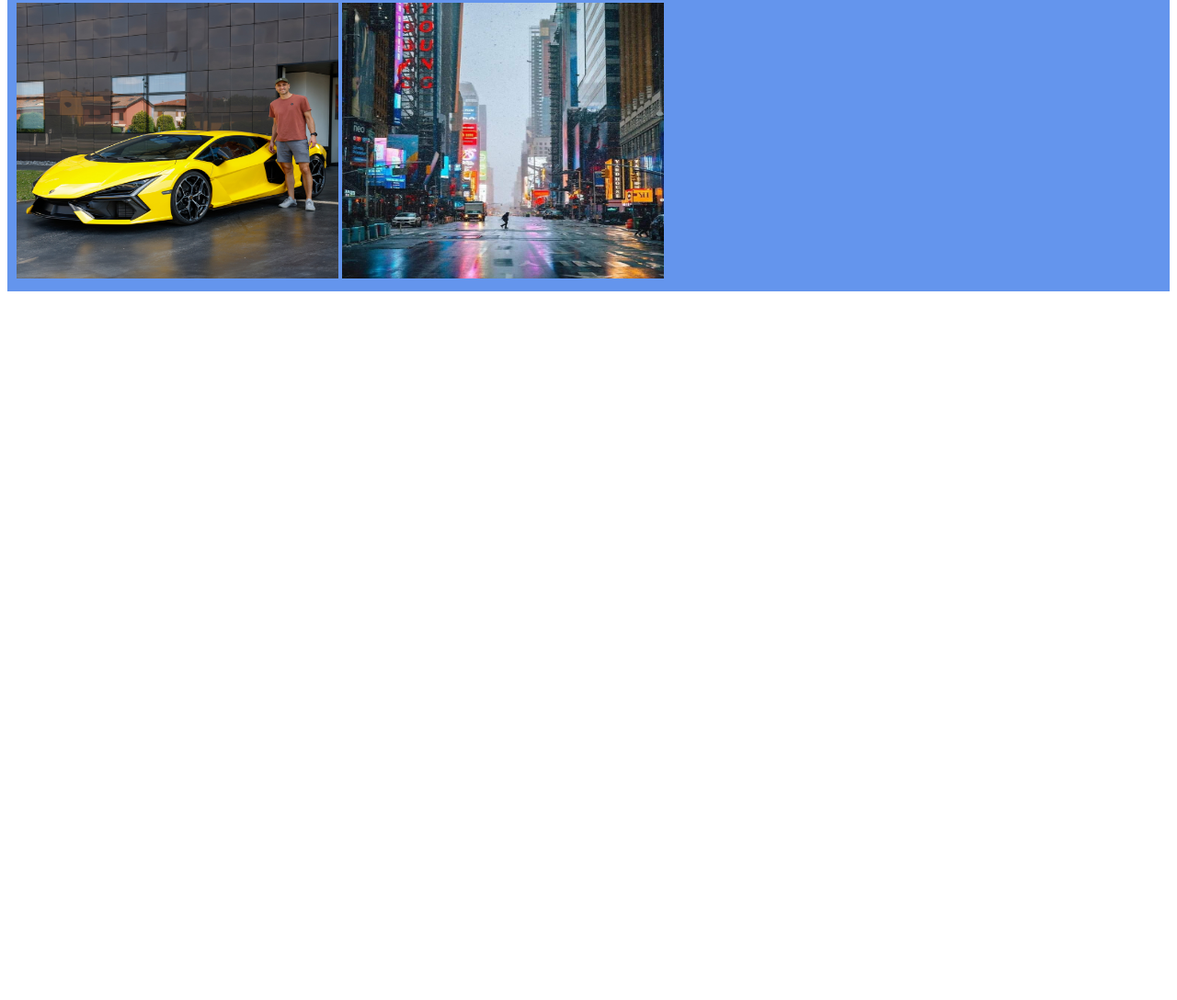
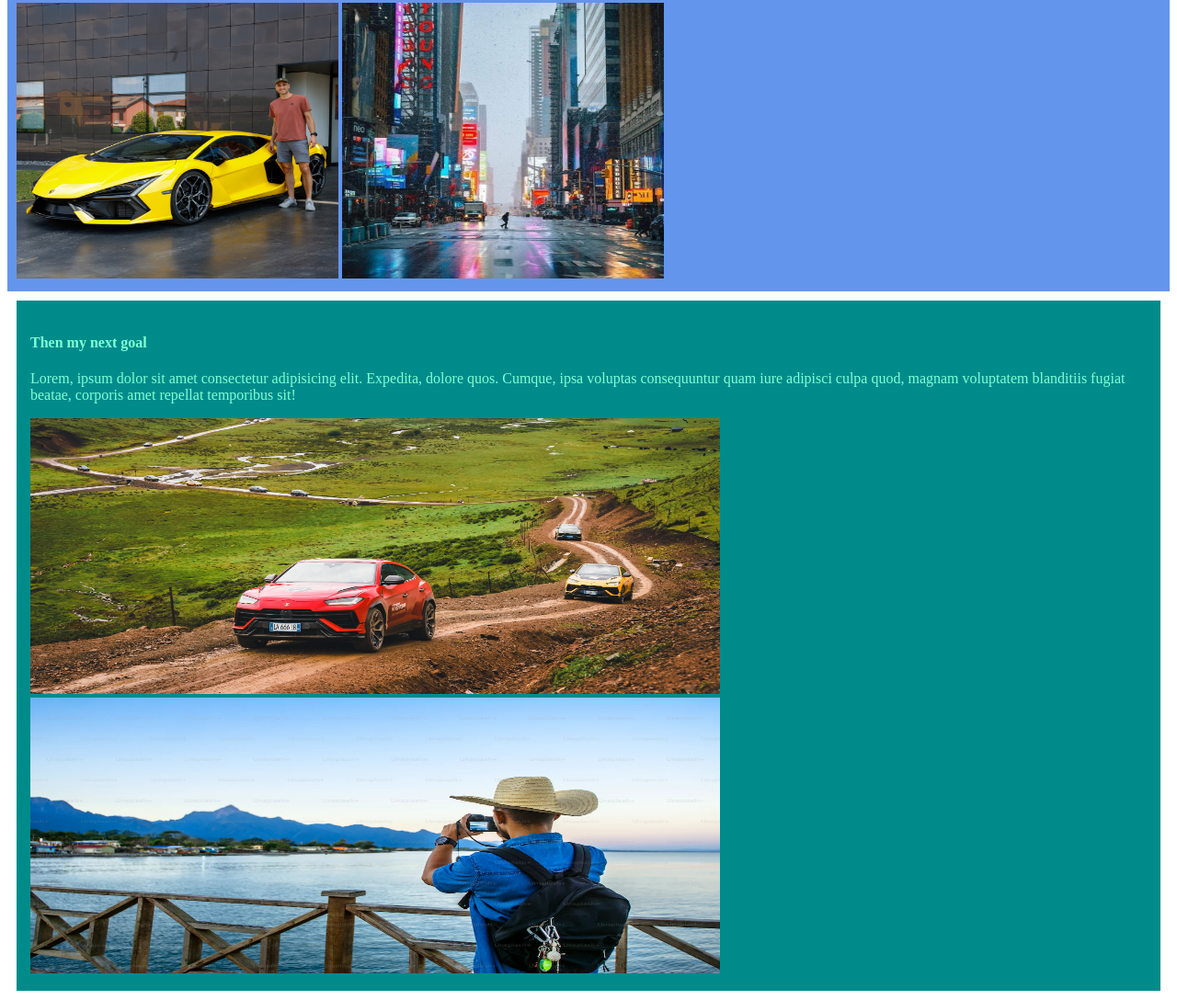
Before and after one commit to salehahmed999/problrm-never-forever, a plain HTML site: page index.html in a window 1280 px wide. Shown: the part 215-1303 px from the top of the page at 92% size. Before the commit the page ends 800 px from the top, so only its background shows below. Drawn offline with Linux system fonts and the light colour scheme.

Commit message:
second para & image

```diff
--- a/index.html
+++ b/index.html
@@ -18,5 +18,14 @@
         <img class="car" src="images/lamborghini.jpg" alt="">
         <img class="car" src="images/New York.jpg" alt="">
     </div>
+    <div class="second">
+         <h4>Then my next goal</h4>
+         <p>Lorem, ipsum dolor sit amet consectetur adipisicing elit. Expedita,
+            dolore quos. Cumque, ipsa voluptas consequuntur quam iure adipisci
+            culpa quod, magnam voluptatem blanditiis fugiat beatae, corporis amet
+            repellat temporibus sit!</p>
+            <img class="goal" src="images/lam urus.jpg" alt="">
+            <img class="goal" src="images/beach_travel.webp" alt="">
+    </div>
 </body>
 </html>
--- a/styles/blog.css
+++ b/styles/blog.css
@@ -19,3 +19,14 @@ h2{
     height: 300px;
     width: 350px;
 }
+
+.goal{
+    height: 300px;
+    width: 750px;
+}
+
+.second{
+     background-color: darkcyan;
+     padding: 15px;
+     margin: 10px;
+}
```
Also changed, not shown: images/beach_travel.webp (added), images/lam urus.jpg (added).
